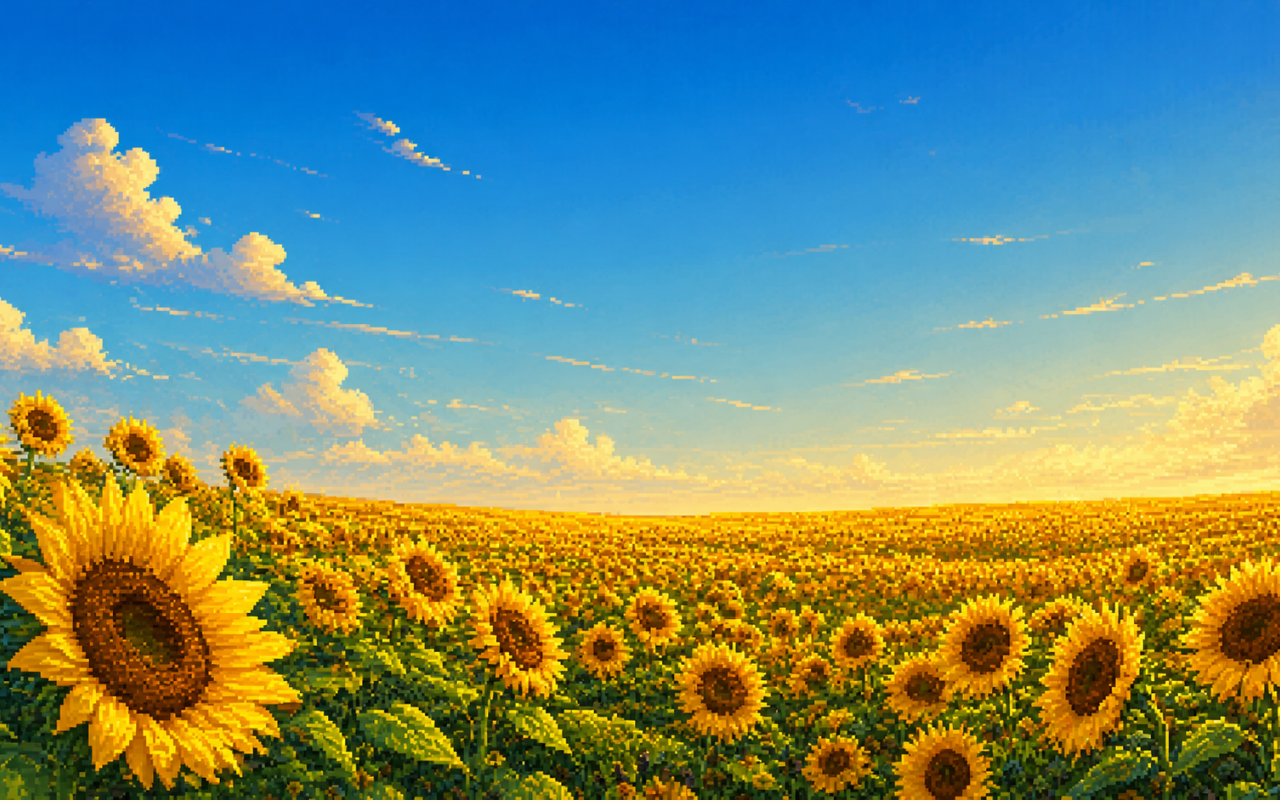
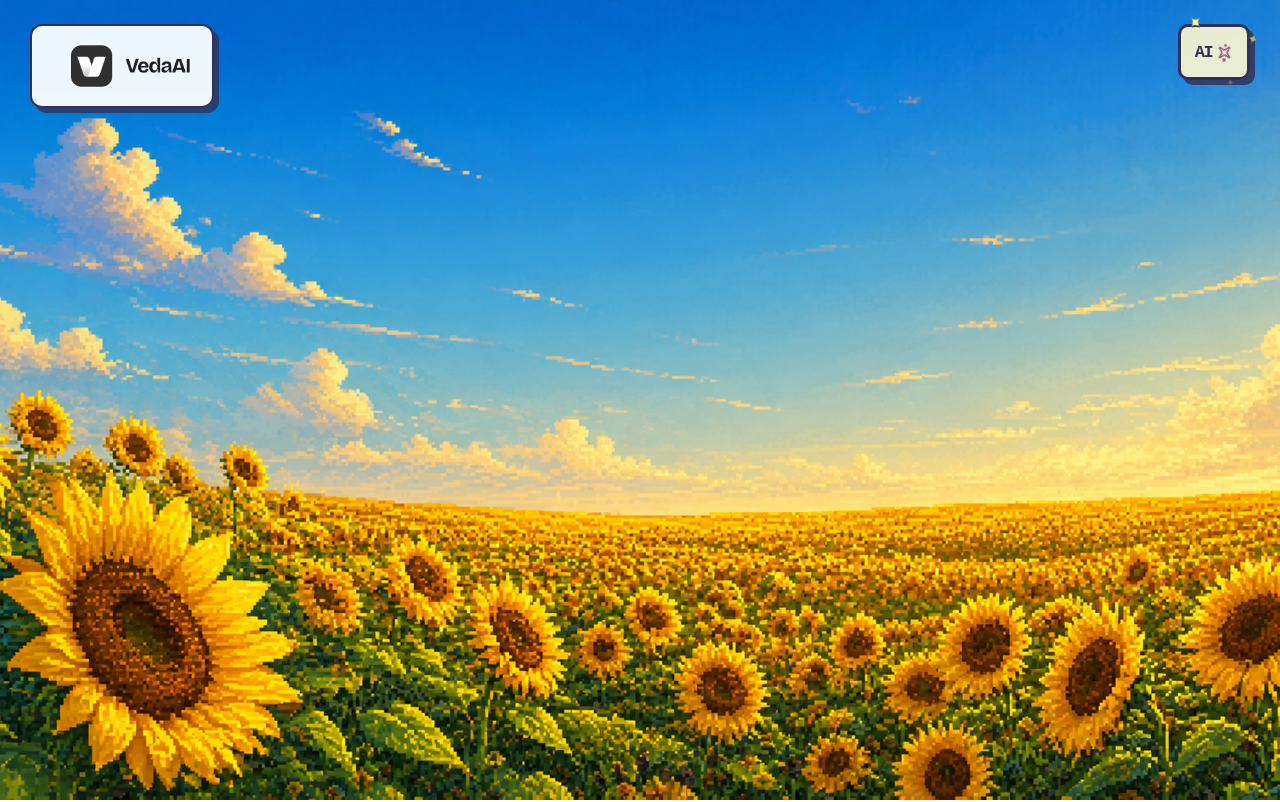
Before and after one commit to AV-iesy/vedaAI, a Next.js app: page / in a window 1280 px wide. Shown: the top 802 px of the page. Built offline with nearby package versions, Linux system fonts and the light colour scheme.

Commit message:
feat: add branded scenery navigation

```diff
--- a/app/globals.css
+++ b/app/globals.css
@@ -40,7 +40,20 @@ button:focus-visible, input:focus-visible, label:focus-within { outline: 3px sol
 .icon-button:disabled { opacity: .35; cursor: not-allowed; box-shadow: none; }
 
 .landing-shell { min-height: 100vh; }
-.scenery-page { min-height: 100svh; background-color: #168ed0; background-image: url("/assets/pixel-sunflower-field.png"); background-size: cover; background-position: center center; }
+.scenery-page { position: relative; min-height: 100svh; background-color: #168ed0; background-image: url("/assets/pixel-sunflower-field.png"); background-size: cover; background-position: center center; }
+.scenery-header { position: absolute; inset: 0 0 auto; z-index: 2; display: flex; align-items: flex-start; justify-content: space-between; padding: 24px 30px; }
+.scenery-logo { width: 184px; height: auto; border: 2px solid var(--ink); border-radius: 12px; background: rgba(239, 248, 255, .9); box-shadow: 5px 5px 0 rgba(53, 47, 82, .78); }
+.ai-glitter-button { position: relative; width: 72px; height: 56px; display: inline-flex; align-items: center; justify-content: center; gap: 4px; color: var(--ink); border: 3px solid var(--ink); border-radius: 10px; background: rgba(255, 249, 210, .9); box-shadow: 5px 5px 0 rgba(53, 47, 82, .82); backdrop-filter: blur(4px); cursor: pointer; animation: ai-float 2.8s steps(3) infinite; }
+.ai-glitter-button:hover { background: var(--yellow); }
+.ai-glyph { font-family: "Courier New", monospace; font-size: 17px; font-weight: 900; letter-spacing: -.08em; }
+.ai-spark-icon { color: #9d4d83; animation: sparkle-turn 2.4s steps(8) infinite; }
+.ai-glitter { position: absolute; color: #fff4a3; font-size: 15px; line-height: 1; text-shadow: 1px 1px 0 var(--ink); pointer-events: none; animation: glitter-pop 1.6s steps(2) infinite; }
+.ai-glitter--one { top: -12px; left: 8px; }
+.ai-glitter--two { top: 4px; right: -13px; animation-delay: .45s; }
+.ai-glitter--three { right: 10px; bottom: -13px; animation-delay: .9s; }
+@keyframes glitter-pop { 0%, 100% { opacity: .25; transform: scale(.65) rotate(0); } 50% { opacity: 1; transform: scale(1.15) rotate(45deg); } }
+@keyframes sparkle-turn { to { transform: rotate(360deg); } }
+@keyframes ai-float { 0%, 100% { transform: translateY(0); } 50% { transform: translateY(-4px); } }
 .upload-shell { position: relative; min-height: 100vh; overflow: hidden; background-color: var(--canvas); background-image: linear-gradient(90deg, rgba(140, 116, 205, .08) 1px, transparent 1px), linear-gradient(rgba(140, 116, 205, .08) 1px, transparent 1px); background-size: 24px 24px; }
 .upload-shell::before, .upload-shell::after { content: ""; position: absolute; pointer-events: none; z-index: 0; }
 .upload-shell::before { display: none; }
@@ -202,6 +215,9 @@ button:focus-visible, input:focus-visible, label:focus-within { outline: 3px sol
 @media (max-width: 760px) {
   .site-header { padding: 0 18px; }
   .scenery-page { background-position: center center; }
+  .scenery-header { padding: 15px 16px; }
+  .scenery-logo { width: 145px; border-radius: 9px; box-shadow: 3px 3px 0 rgba(53, 47, 82, .78); }
+  .ai-glitter-button { width: 60px; height: 49px; box-shadow: 3px 3px 0 rgba(53, 47, 82, .82); }
   .upload-hero { width: min(100% - 20px, 560px); padding: 45px 10px 34px; }
   .hero-copy { padding: 22px 16px 28px; }
   .hero-kicker { margin-left: auto; margin-right: auto; }
--- a/app/page.tsx
+++ b/app/page.tsx
@@ -1,5 +1,6 @@
 "use client";
 
+import Image from "next/image";
 import {
   ArrowLeft,
   ArrowRight,
@@ -383,15 +384,41 @@ export default function Home() {
     setError("");
   }
 
+  function openUploadPage() {
+    const reducedMotion = window.matchMedia("(prefers-reduced-motion: reduce)").matches;
+    document.getElementById("upload-page")?.scrollIntoView({
+      behavior: reducedMotion ? "auto" : "smooth",
+      block: "start",
+    });
+  }
+
   if (submission?.stage === "done") {
     return <ReviewWorkspace result={submission} onReset={reset} />;
   }
 
   return (
     <main className="landing-shell">
-      <section className="scenery-page" aria-label="Pixel-art sunflower field" />
+      <section className="scenery-page" aria-label="Pixel-art sunflower field">
+        <header className="scenery-header">
+          <Image
+            className="scenery-logo"
+            src="/assets/veda-ai-logo.png"
+            alt="VedaAI"
+            width={278}
+            height={124}
+            priority
+          />
+          <button className="ai-glitter-button" type="button" onClick={openUploadPage} aria-label="Open Veda AI upload workspace">
+            <span className="ai-glitter ai-glitter--one">✦</span>
+            <span className="ai-glitter ai-glitter--two">✦</span>
+            <span className="ai-glitter ai-glitter--three">✦</span>
+            <span className="ai-glyph">AI</span>
+            <Sparkles className="ai-spark-icon" size={17} aria-hidden="true" />
+          </button>
+        </header>
+      </section>
 
-      <section className="upload-shell">
+      <section className="upload-shell" id="upload-page">
         <header className="site-header">
           <div className="brand"><span><GraduationCap size={21} /></span><div>Veda AI<small>STUDY QUEST</small></div></div>
         </header>
```
Also changed, not shown: .21st/DESIGN.md, .21st/design.json, public/assets/veda-ai-logo.png (added).
